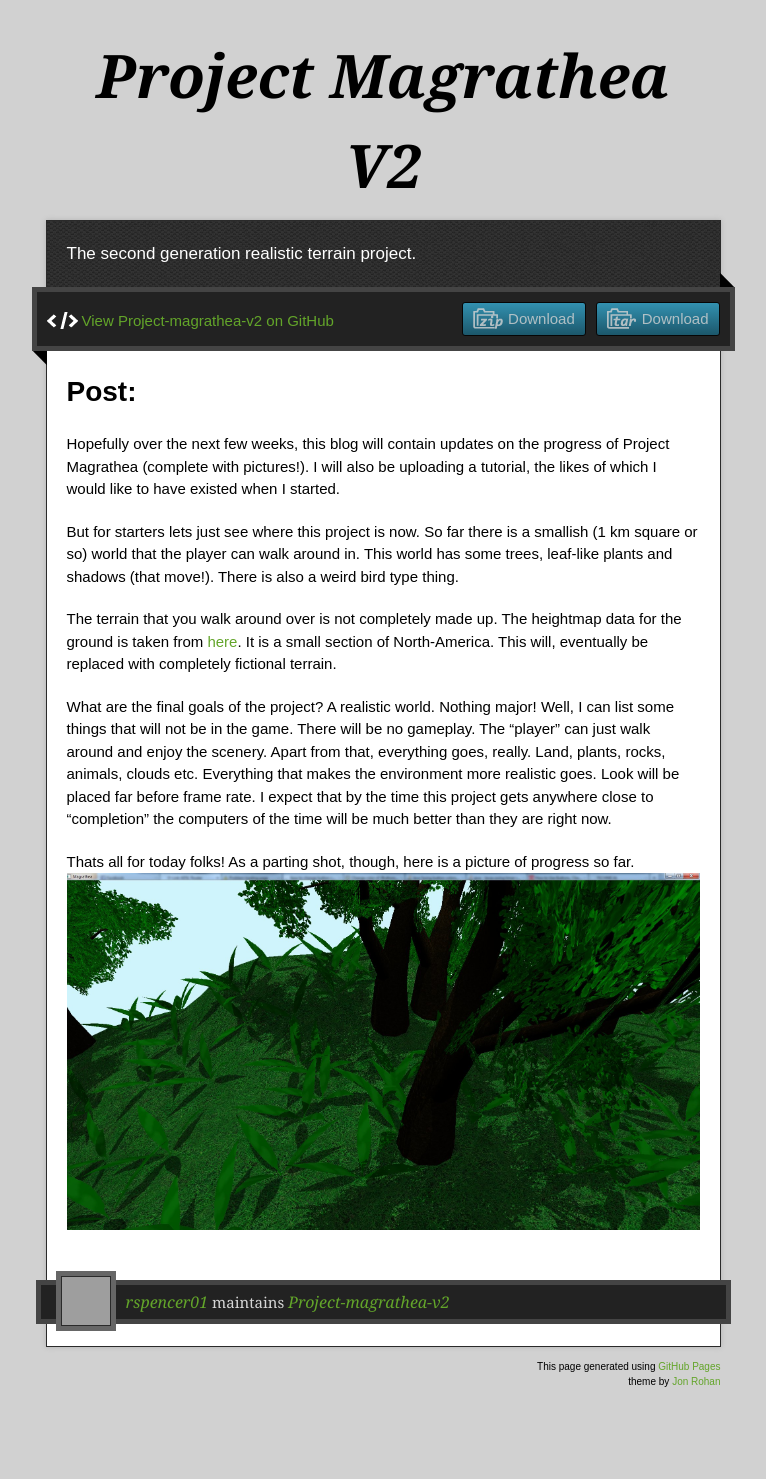
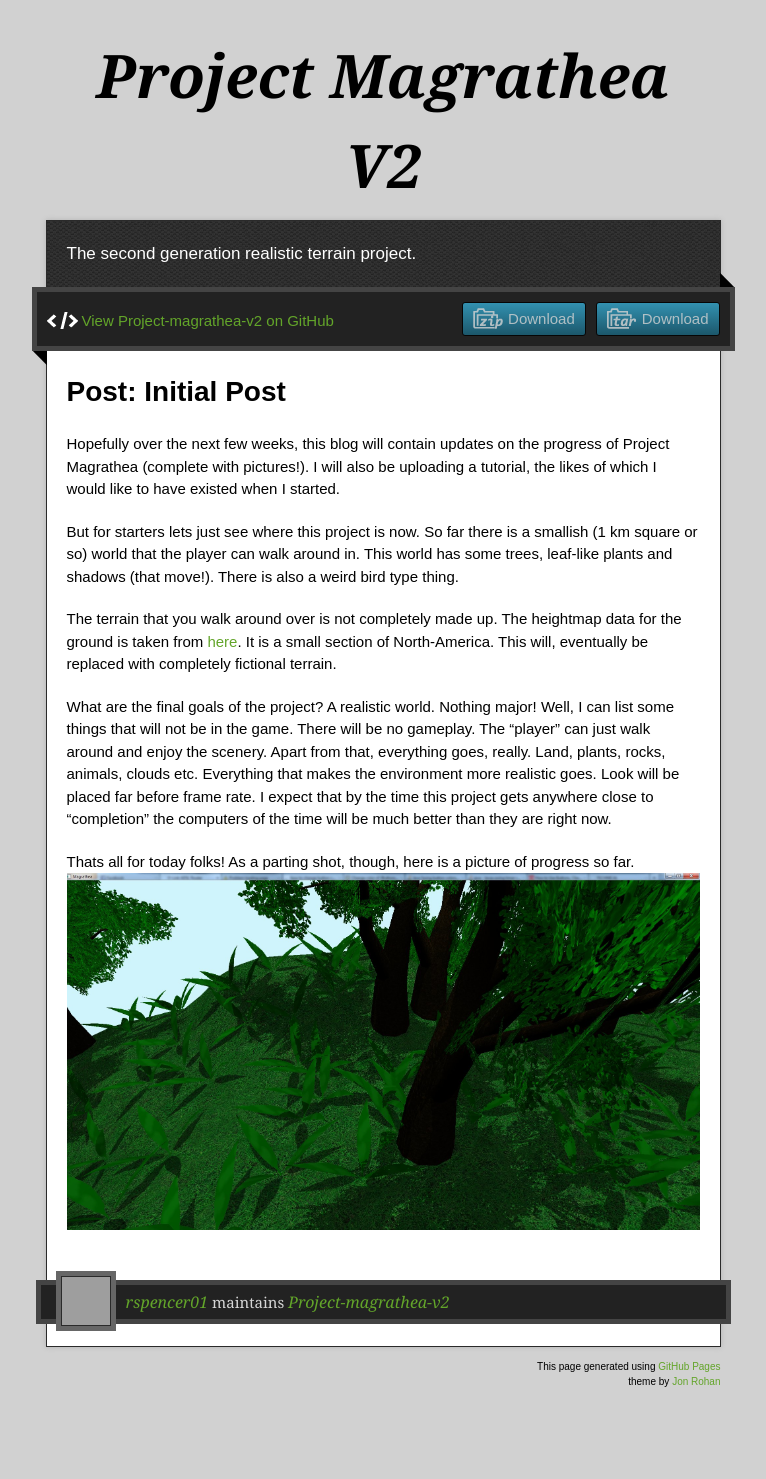
Before and after one commit to rspencer01/Project-Magrathea-V2, a Jekyll site: the page built from _posts/2013-09-08-Initial-Post.md, in a window 1280 px wide. Shown: the whole page, without its empty margins (257-1023 px from the left). Built offline with Jekyll 4.4.1, drawn with Linux system fonts in a browser that asks for light colours; nearby versions of some CDN libraries; Markdown is read by kramdown in place of the engine named in the settings; some of the changed lines change nothing that is shown; grey boxes are pictures that could not be loaded.

Commit message:
Trying new variables

```diff
--- a/_config.yml
+++ b/_config.yml
@@ -3,4 +3,3 @@ markdown: rdiscount
 permalink: /:year/:month/:day/:title
 rdiscount extensions: [smart]
 baseurl: Project-Magrathea-V2/
-excerpt_separator: "."
--- a/_layouts/post.html
+++ b/_layouts/post.html
@@ -4,7 +4,7 @@ layout: layout
 
 <div class="content">
   <div id="post">
-    <h1>Post: {{ post.title }}</h1>
+    <h1>Post: {{ page.title }}</h1>
     {{ content }}
   </div>
 </div>
```
